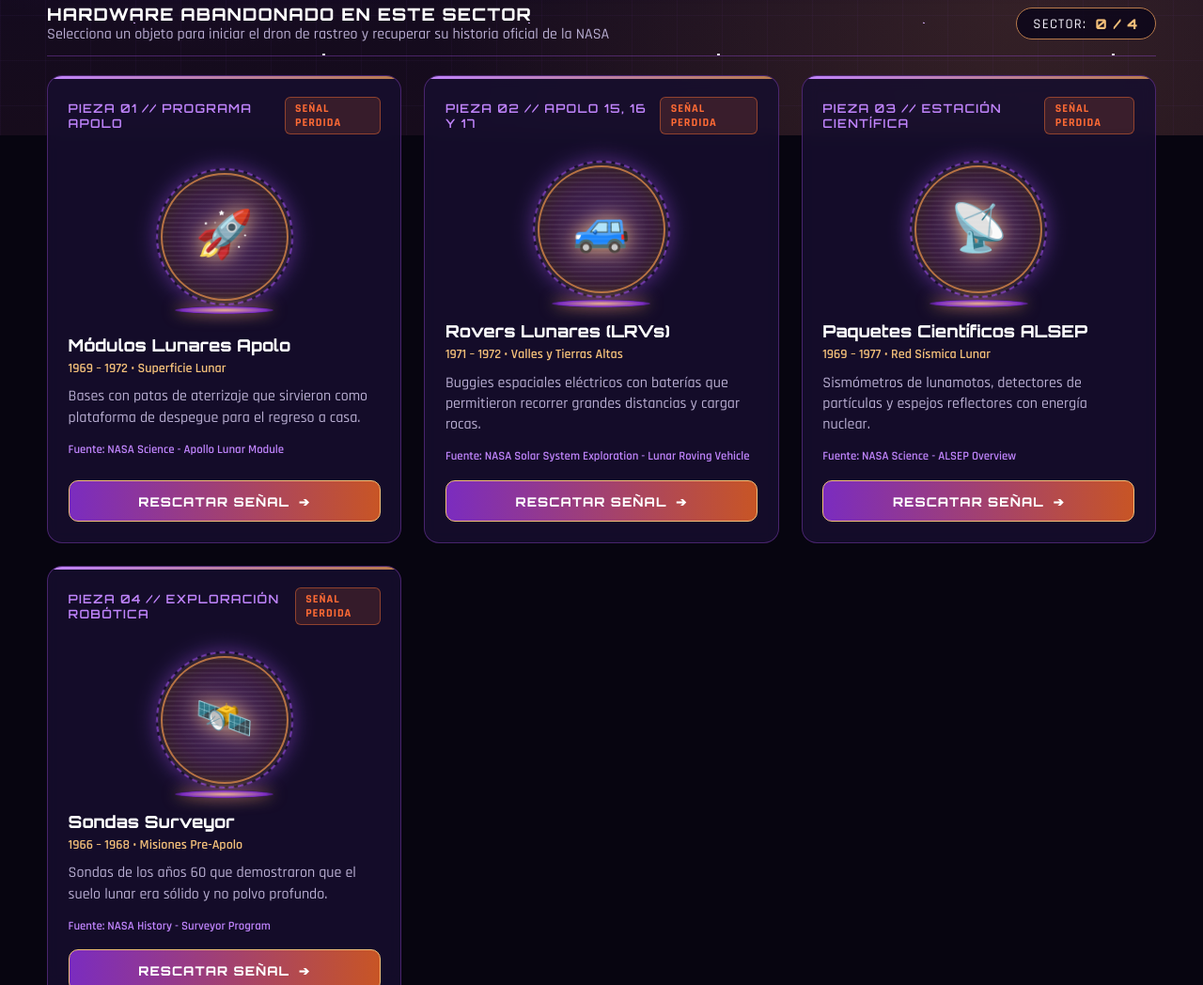
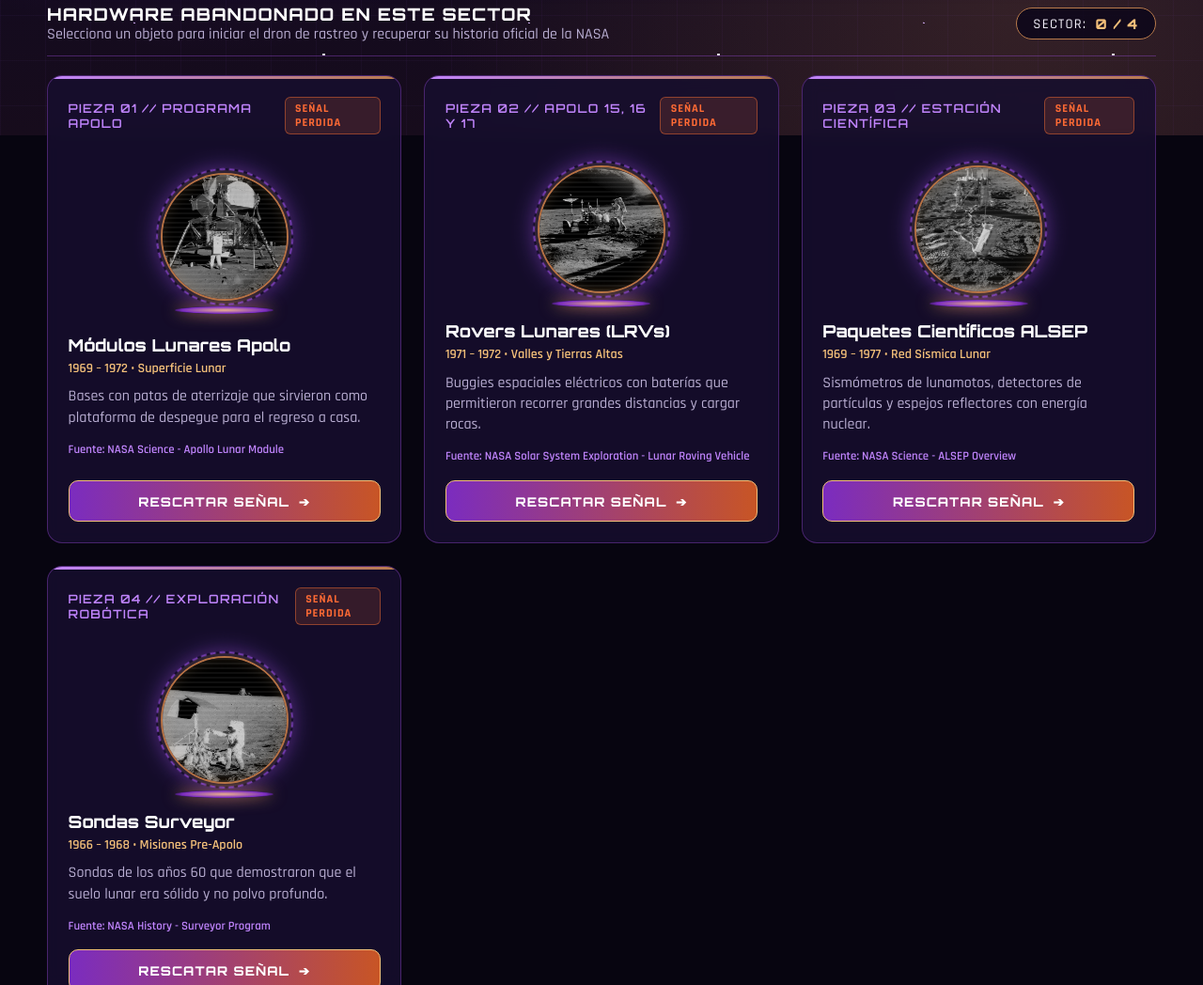
Before and after one commit to Adrizul/ctrl-society, a plain HTML site: page Html/sector.html in a window 1280 px wide. Shown: the part 656-1704 px from the top of the page at 94% size. Drawn offline with Linux system fonts and the light colour scheme.

Commit message:
feat: Imagenes bloqueadas en vez de iconos

```diff
--- a/Css/base.css
+++ b/Css/base.css
@@ -296,6 +296,15 @@ a {
   object-fit: cover;
   transform: scale(1.24);
   display: block;
+  transition: filter 0.45s ease;
+}
+
+.holo-avatar.is-locked img {
+  filter: grayscale(1) brightness(0.78) contrast(1.12);
+}
+
+.holo-avatar.is-restored img {
+  filter: none;
 }
 
 .fallback-icon {
--- a/Js/sector.js
+++ b/Js/sector.js
@@ -86,15 +86,6 @@ function renderObjectCards() {
 
   sector.objects.forEach((obj) => {
     const isRestored = restoredSet.has(obj.id);
-    const holoVisual = isRestored
-      ? `<img
-           src="${obj.img}"
-           alt="${obj.name}"
-           onload="this.nextElementSibling.style.display='none'"
-           onerror="this.style.display='none'"
-         />
-         <span class="fallback-icon">${obj.emoji}</span>`
-      : `<span class="fallback-icon">${obj.emoji}</span>`;
 
     const card = document.createElement("article");
     card.className = "mission-card";
@@ -108,8 +99,14 @@ function renderObjectCards() {
 
       <div class="hologram-stage">
         <div class="holo-ring"></div>
-        <div class="holo-avatar">
-          ${holoVisual}
+        <div class="holo-avatar ${isRestored ? "is-restored" : "is-locked"}">
+          <img
+            src="${obj.img}"
+            alt="${obj.name}"
+            onload="this.nextElementSibling.style.display='none'"
+            onerror="this.style.display='none'"
+          />
+          <span class="fallback-icon">${obj.emoji}</span>
         </div>
         <div class="holo-base"></div>
       </div>
```
